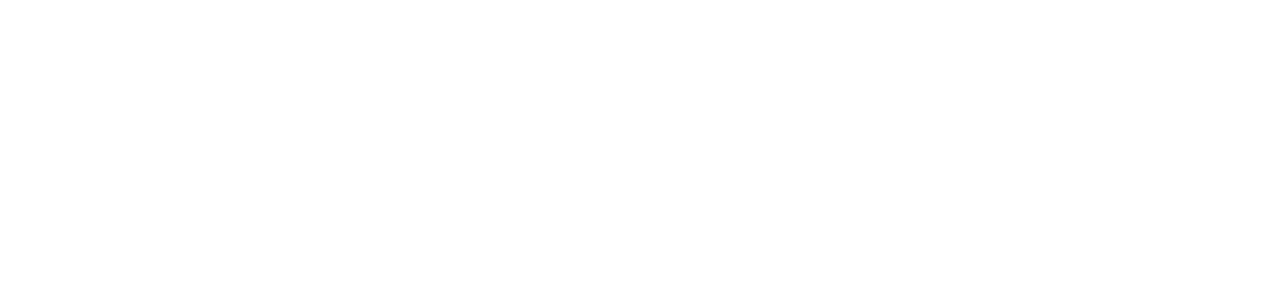
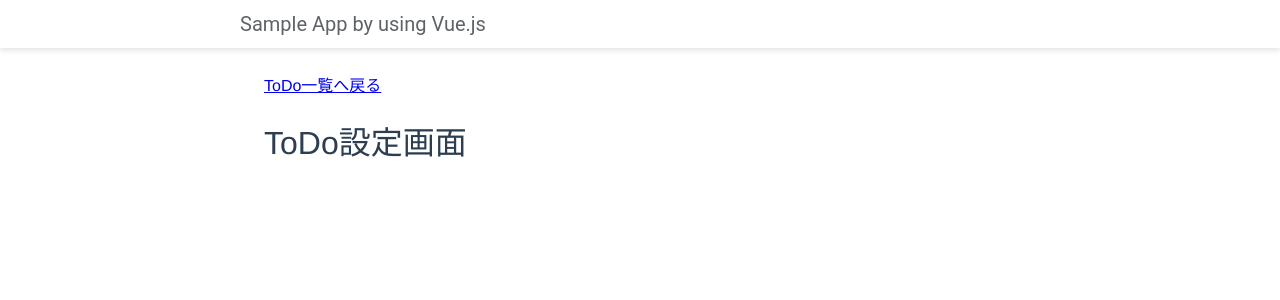
Before and after one commit to Ushinji/vue_todolist, a Vue app: page /#/todos/1 in a window 1280 px wide. Shown: the top 300 px of the page. Built offline with nearby package versions, Linux system fonts and the light colour scheme.

Commit message:
ToDo編集画面の作成

```diff
--- a/src/components/molecules/ToDoListItem.vue
+++ b/src/components/organisms/ToDoListItem.vue
@@ -9,6 +9,7 @@
       v-on:click="$emit('click', todo.id, todo.text, !todo.isDone)"
     />
     {{ todo.text }}
+    <router-link :to="`/todos/${ todo.id }`">カウンター</router-link>
   </li>
 </template>
 
--- a/src/components/pages/ToDoList.vue
+++ b/src/components/pages/ToDoList.vue
@@ -21,7 +21,7 @@
 
 <script>
 import InputText from '../atoms/InputText';
-import ToDoListItem from '../molecules/ToDoListItem';
+import ToDoListItem from '../organisms/ToDoListItem';
 
 export default {
   name: 'ToDoList',
--- /dev/null
+++ b/src/components/pages/ToDoSetting.vue
@@ -0,0 +1,22 @@
+<template>
+  <div class="todo-detail">
+    <router-link to="/">ToDo一覧へ戻る</router-link>
+    <h1>ToDo設定画面</h1>
+  </div>
+</template>
+
+<script>
+export default {
+  name: 'ToDoDetatil',
+};
+</script>
+
+<style>
+.todo-detail {
+  padding: 24px;
+}
+
+h1 {
+  font-weight: normal;
+}
+</style>
--- a/src/routes.js
+++ b/src/routes.js
@@ -1,6 +1,7 @@
 import HeaderLayout from './components/templates/HeaderLayout';
 import HelloWorld from './components/pages/HelloWorld';
 import ToDoList from './components/pages/ToDoList';
+import ToDoSetting from './components/pages/ToDoSetting';
 import Counter from './components/pages/Counter';
 
 export default [
@@ -8,9 +9,23 @@
     path: '/',
     component: HeaderLayout,
     children: [
-      { path: '', component: HelloWorld },
-      { path: 'todos', component: ToDoList },
-      { path: 'counter', component: Counter },
+      {
+        path: '',
+        component: HelloWorld,
+      },
+      {
+        path: 'todos',
+        component: ToDoList,
+        props: route => ({ id: Number(route.params.id) }),
+      },
+      {
+        path: 'todos/:id',
+        component: ToDoSetting,
+      },
+      {
+        path: 'counter',
+        component: Counter,
+      },
     ],
   },
 ];
```
Also changed, not shown: 1 other file (tests, documents, lock files or other folders).
